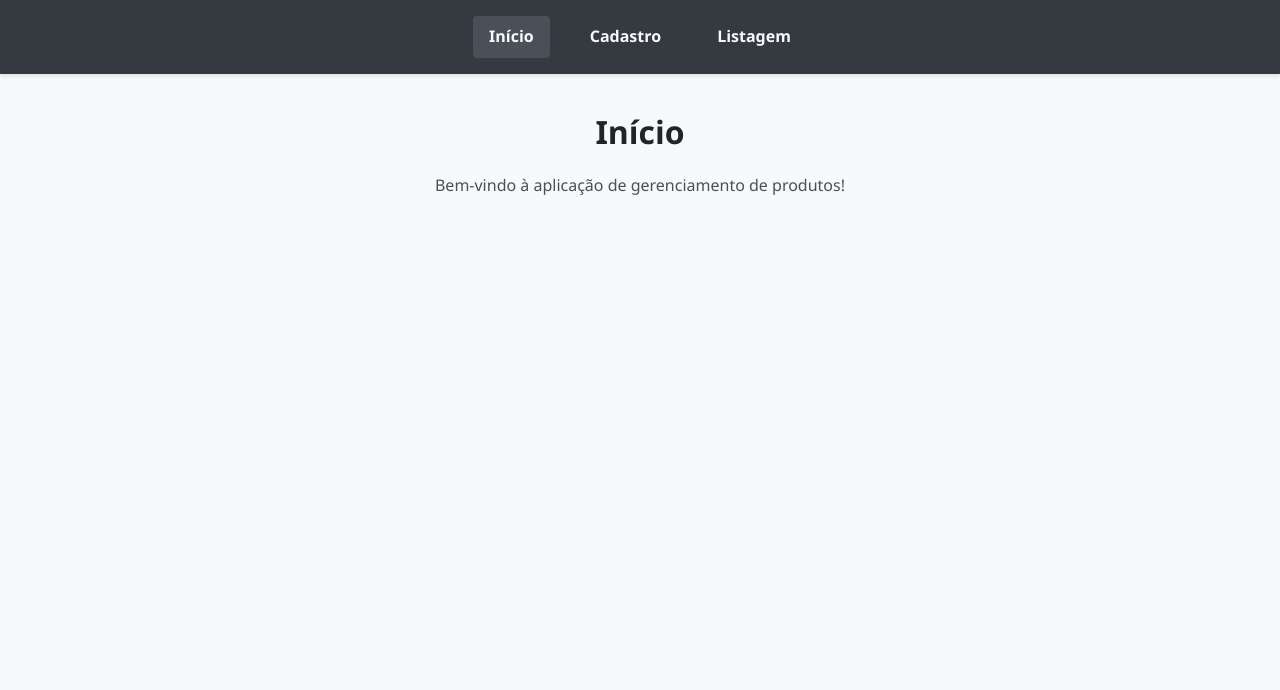
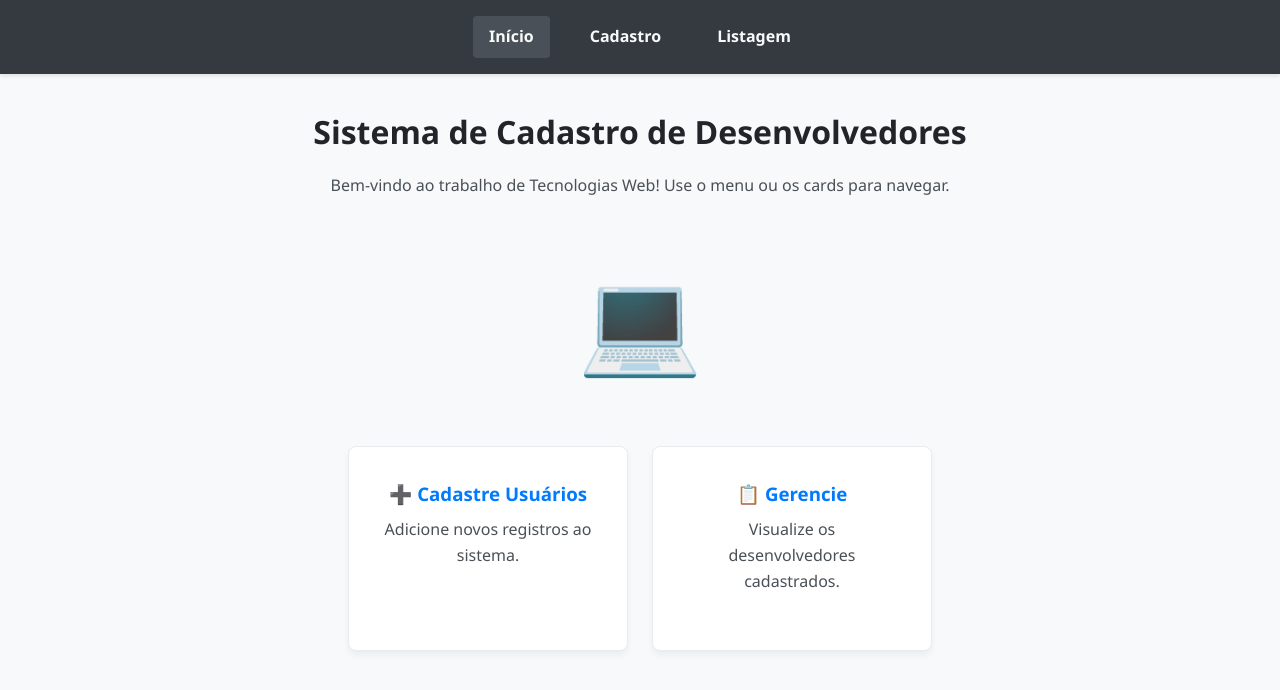
Before and after one commit to j-lucas/pratica12, a React (Vite) app in the folder meu-app-react/: page / in a window 1280 px wide. Shown: the top 690 px of the page. Built offline with nearby package versions, Linux system fonts and the light colour scheme; no server answers.

Commit message:
feat: cria tela inicial e listagem integrada com API falsa

```diff
--- a/meu-app-react/src/pages/Inicio.jsx
+++ b/meu-app-react/src/pages/Inicio.jsx
@@ -1,8 +1,27 @@
+import { Link } from 'react-router-dom';
+
 export default function Inicio() {
   return (
     <div>
-      <h1>Início</h1>
-      <p>Bem-vindo à aplicação de gerenciamento de produtos!</p>
+      <h1>Sistema de Cadastro de Desenvolvedores</h1>
+      <p>Bem-vindo ao trabalho de Tecnologias Web! Use o menu ou os cards para navegar.</p>
+
+      {/* Como não temos a imagem local pronta no mesmo caminho, podemos usar um emoji ou imagem genérica */}
+      <div style={{ fontSize: '100px', textAlign: 'center', margin: '40px 0' }}>
+        💻
+      </div>
+
+      <div className="cards-home">
+        <Link to="/cadastro" className="card">
+          <h3>➕ Cadastre Usuários</h3>
+          <p>Adicione novos registros ao sistema.</p>
+        </Link>
+
+        <Link to="/listagem" className="card">
+          <h3>📋 Gerencie</h3>
+          <p>Visualize os desenvolvedores cadastrados.</p>
+        </Link>
+      </div>
     </div>
   );
 }
--- a/meu-app-react/src/pages/Listagem.jsx
+++ b/meu-app-react/src/pages/Listagem.jsx
@@ -1,8 +1,30 @@
+import { useContext } from 'react';
+import { AppContext } from '../context/AppContext';
+
 export default function Listagem() {
+  const { users, loading } = useContext(AppContext);
+
   return (
     <div>
-      <h1>Listagem de Produtos</h1>
-      <p>A tabela/lista dinâmica ficará aqui.</p>
+      <h1>Listagem de Desenvolvedores</h1>
+
+      {loading ? (
+        <p className="text-center">Carregando dados da API...</p>
+      ) : (
+        <div className="lista-container">
+          {users.length === 0 ? (
+            <p className="text-center">Nenhum registro encontrado.</p>
+          ) : (
+            users.map((user) => (
+              <div key={user.id} className={`item-lista ${user.source === 'local' ? 'novo-item' : ''}`}>
+                <h3>{user.name} {user.source === 'local' && '(Novo)'}</h3>
+                <p><strong>Email:</strong> {user.email}</p>
+                <p><strong>Cargo:</strong> {user.role}</p>
+              </div>
+            ))
+          )}
+        </div>
+      )}
     </div>
   );
 }
```
